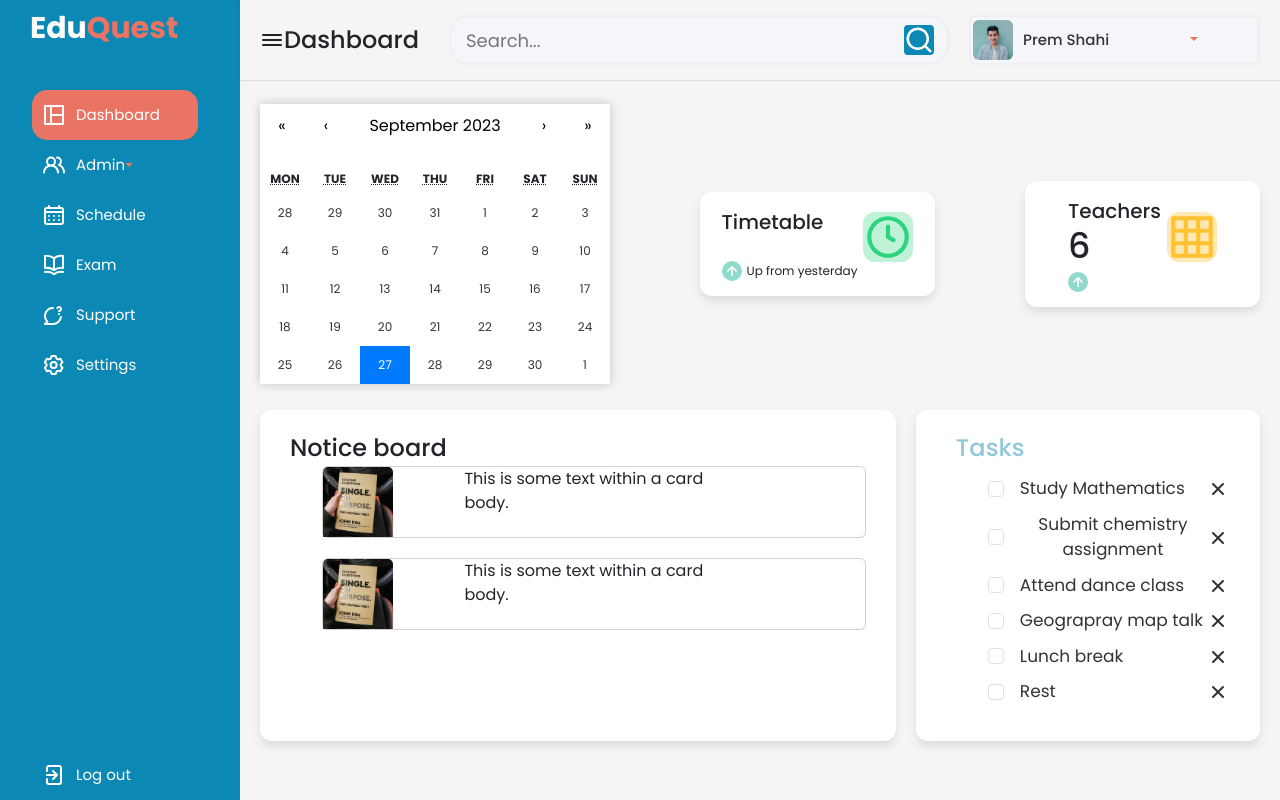
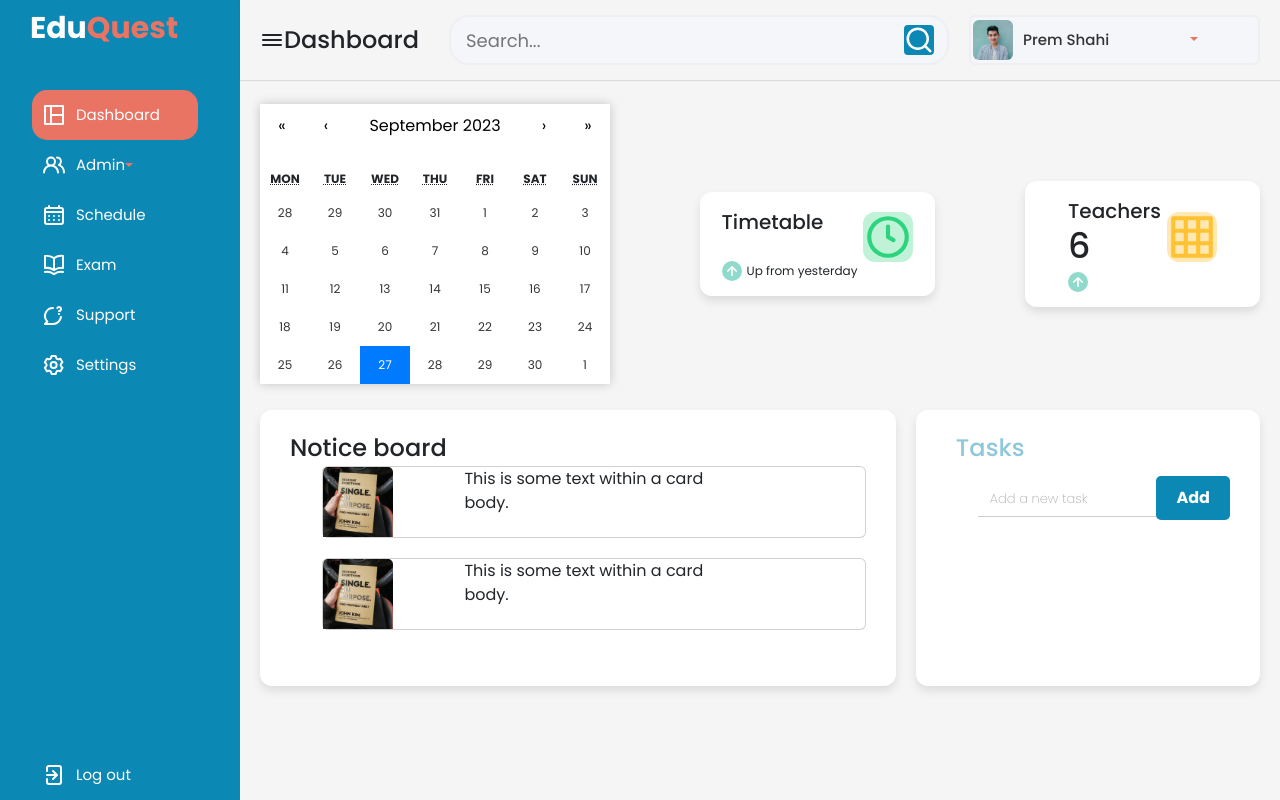
Before and after one commit to zinando/EduQuest, a React (Vite) app in the folder Frontend/: page /home in a window 1280 px wide. Built offline with nearby package versions, Linux system fonts and the light colour scheme.

Commit message:
task update

```diff
--- a/Frontend/src/pages/Dashboard/Home.jsx
+++ b/Frontend/src/pages/Dashboard/Home.jsx
@@ -14,10 +14,33 @@ import { Card, Col, Row } from 'react-bootstrap';
 export default function Home() {
 
   const [date, setDate] = useState(new Date());
+  const [tasks, setTasks] = useState([]);
+  const [newTask, setNewTask] = useState('');
 
   const handleDateChange = (newDate) => {
     setDate(newDate);
   };
+
+  const addTask = () => {
+    if (newTask.trim() !== '') {
+      setTasks([...tasks, { text: newTask, completed: false }]);
+      setNewTask('');
+    }
+  };
+
+  const toggleTaskCompletion = (index) => {
+    const updatedTasks = [...tasks];
+    updatedTasks[index].completed = !updatedTasks[index].completed;
+    setTasks(updatedTasks);
+  };
+
+  const removeTask = (index) => {
+    const updatedTasks = [...tasks];
+    updatedTasks.splice(index, 1);
+    setTasks(updatedTasks);
+  };
+
+
   return (
     <>
 
@@ -87,54 +110,34 @@ export default function Home() {
             </div>
             <div className="top box">
               <div className="title">
-                <a href="/">
-                  Tasks
-                </a>
+                <a href="/">Tasks</a>
               </div>
               <ul className="top-sdetails">
                 <li>
-                  <a href="/">
-                    <Form.Check aria-label="option 1" className='pe-3' />
-                    <span className="task">Study Mathematics</span>
-                  </a>
-                  <span className="price"><Unicons.UilTimes /> </span>
-
+                  <Form.Control
+                    type="text"
+                    placeholder="Add a new task"
+                    value={newTask}
+                    onChange={(e) => setNewTask(e.target.value)}
+                  />
+                  <button onClick={addTask} className='btn' >Add</button>
                 </li>
-                <li>
-                  <a href="/">
-                    <Form.Check aria-label="option 1" className='pe-3' />
-                    <span className="task">Submit chemistry assignment </span>
-                  </a>
-                  <span className="price"><Unicons.UilTimes /> </span>
-                </li>
-                <li>
-                  <a href="/">
-                    <Form.Check aria-label="option 1" className='pe-3' />
-                    <span className="task">Attend dance class</span>
-                  </a>
-                  <span className="price"><Unicons.UilTimes /> </span>
-                </li>
-                <li>
-                  <a href="/">
-                    <Form.Check aria-label="option 1" className='pe-3' />
-                    <span className="task">Geograpray map talk</span>
-                  </a>
-                  <span className="price"><Unicons.UilTimes /> </span>
-                </li>
-                <li>
-                  <a href="/">
-                    <Form.Check aria-label="option 1" className='pe-3' />
-                    <span className="task">Lunch break</span>
-                  </a>
-                  <span className="price"><Unicons.UilTimes /> </span>
-                </li>
-                <li>
-                  <a href="/">
-                    <Form.Check aria-label="option 1" className='pe-3' />
-                    <span className="task">Rest</span>
-                  </a>
-                  <span className="price"><Unicons.UilTimes /> </span>
-                </li>
+                {tasks.map((task, index) => (
+                  <li key={index}>
+                    <Form.Check
+                      aria-label={`checkbox-${index}`}
+                      className="pe-3"
+                      checked={task.completed}
+                      onChange={() => toggleTaskCompletion(index)}
+                    />
+                    <span className={`task ${task.completed ? 'completed' : ''}`}>
+                      {task.text}
+                    </span>
+                    <span className="price" onClick={() => removeTask(index)}>
+                      <Unicons.UilTimes />
+                    </span>
+                  </li>
+                ))}
               </ul>
             </div>
           </div>
```
